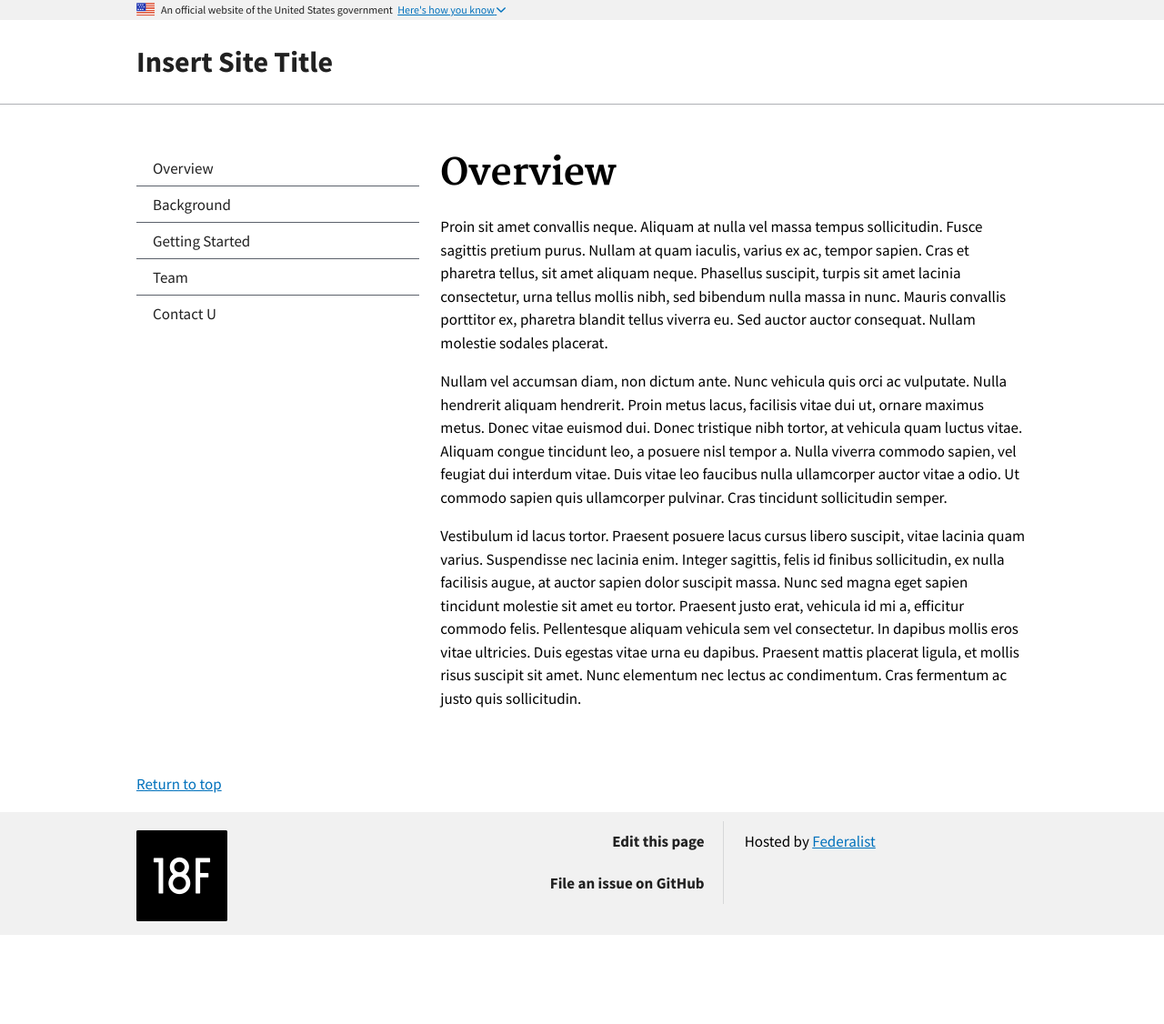
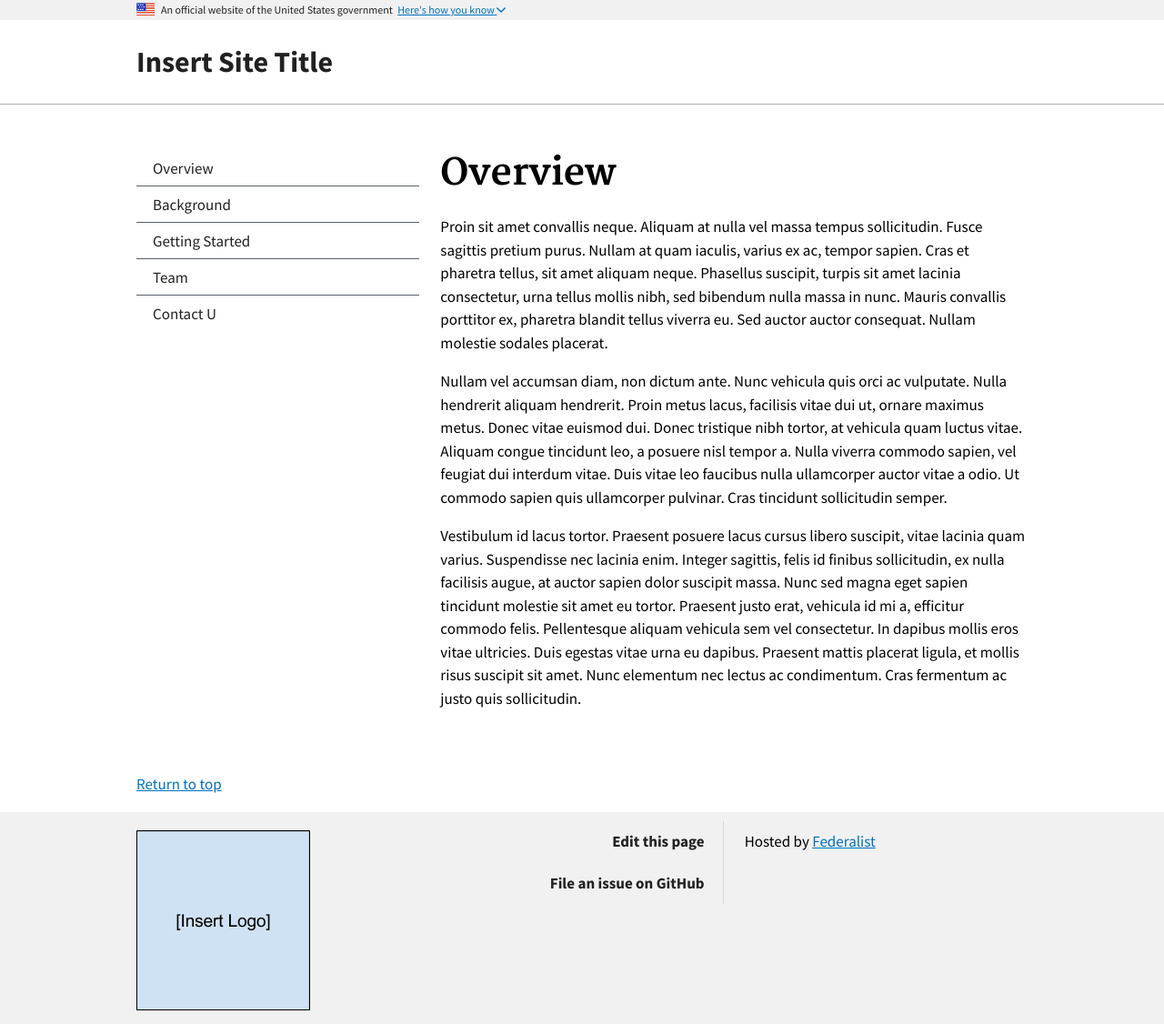
Before and after one commit to davidewarren/federalist-guide-template, a Jekyll site: the page built from index.md, in a window 1280 px wide. Shown: the whole page at 91% size. Built offline with Jekyll 4.4.1, drawn with Linux system fonts in a browser that asks for light colours; our own code applies the rules of GitHub Pages for plain Markdown files; before the commit the page ends 1028 px from its top, so only the background shows below that.

Commit message:
Update footer.html

```diff
--- a/_includes/footer.html
+++ b/_includes/footer.html
@@ -6,8 +6,8 @@
   <div class="usa-footer-primary-section">
     <div class="usa-grid">
       <div class="usa-footer-logo usa-width-one-third">
-        {% assign logo = site.logourl | default: '/assets/img/18f-logo.png' %}
-        {% assign logoalt = site.logoalt | default: '18F logo' %}
+        {% assign logo = site.logourl | default: '/assets/img/logo.png' %}
+        {% assign logoalt = site.logoalt | default: 'logo' %}
         <img src="{{ site.baseurl }}{{ logo }}" alt="{{ logoalt }}">
       </div>
 
```
